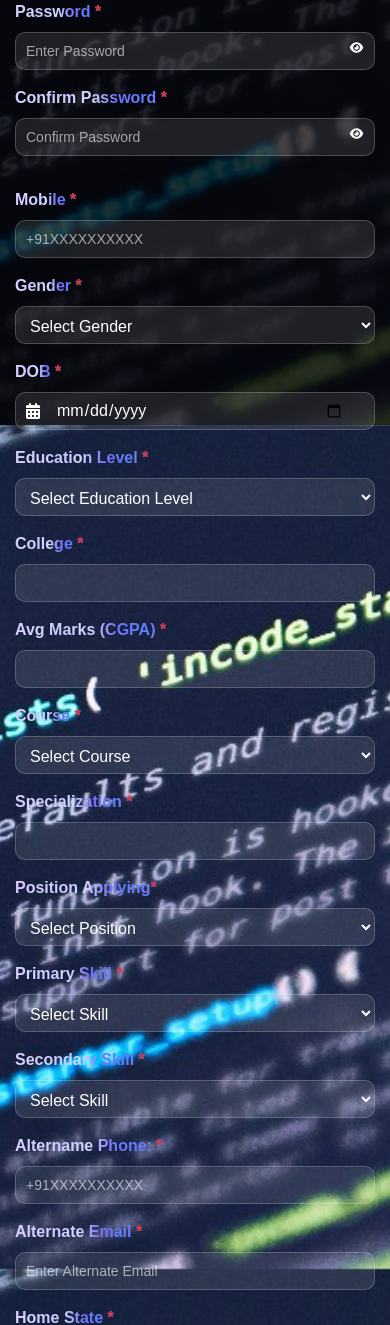
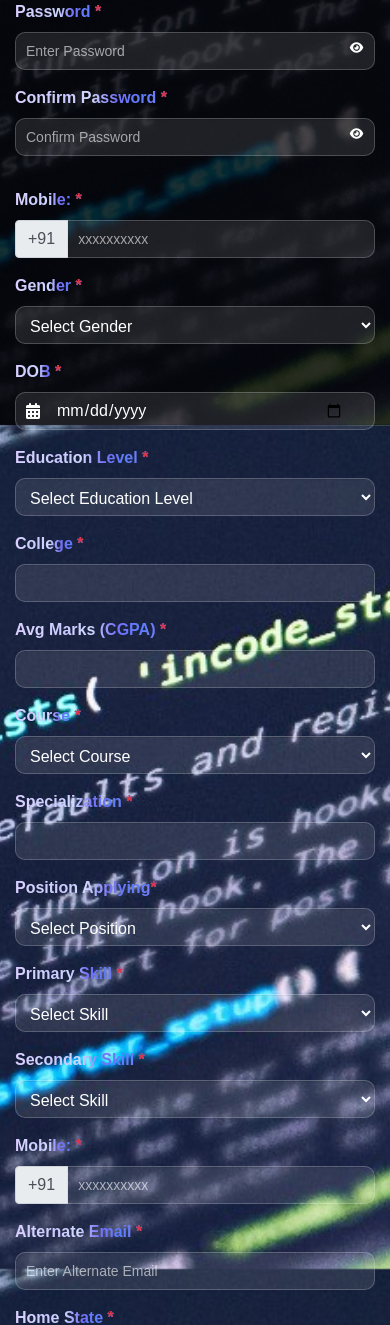
Before and after one commit to RameshVankdoth/demohackathon, a Flask app: page /register in a window 390 px wide. Shown: the part 419-1744 px from the top of the page. Run offline with Flask 3, Linux system fonts and the light colour scheme; data that the repository does not hold is empty; parts of the project's set-up code (start-up, migrations or seed data) failed here and were passed over; some libraries are stand-ins or nearby versions.

Commit message:
phone no change

```diff
--- a/templates/registration.html
+++ b/templates/registration.html
@@ -153,8 +153,15 @@
 
                     <div class="row">
                         <div class="col-md-4 mb-3">
-                            <label for="mobile" class="form-label">Mobile <span class="text-danger">*</span></label>
-                            <input type="tel" class="form-control" id="mobile" name="mobile" pattern="\+91\d{10}" placeholder="+91XXXXXXXXXX" required />
+                            <label for="mobile" class="form-label required">Mobile:
+                                    <span class="text-danger">*</span>
+                                </label>
+                            <div class="input-group">
+                                <div class="input-group-prepend">
+                                    <span class="input-group-text">+91</span>
+                                </div>
+                                <input type="tel" class="form-control" id="mobile" name="mobile" pattern="\d{10}" inputmode="numeric" maxlength="10" placeholder="xxxxxxxxxx" required />
+                            </div>
                         </div>
 
                         <div class="col-md-4 mb-3">
@@ -241,9 +248,17 @@
 
                     <div class="row">
                         <div class="col-md-6 mb-3">
-                            <label for="altphone" class="form-label">Altername Phone: <span class="text-danger">*</span></label>
-                            <input type="tel" class="form-control" id="altphone" name="altphone" pattern="\+91\d{10}" placeholder="+91XXXXXXXXXX" required />
+                                <label for="altphone" class="form-label required">Mobile:
+                                        <span class="text-danger">*</span>
+                                    </label>
+                                <div class="input-group">
+                                    <div class="input-group-prepend">
+                                        <span class="input-group-text">+91</span>
+                                    </div>
+                                    <input type="tel" class="form-control" id="altphone" name="altphone" pattern="\d{10}" inputmode="numeric" maxlength="10" placeholder="xxxxxxxxxx" required />
+                                </div>
                         </div>
+
                         <div class="col-md-6 mb-3">
                             <label for="altemail" class="form-label">Alternate Email <span class="text-danger">*</span></label>
                             <input type="email" class="form-control" id="altemail" name="altemail" placeholder="Enter Alternate Email" required />
@@ -505,6 +520,34 @@
         // Attach event listeners to validate password on input
         document.getElementById('Password').addEventListener('input', validatePassword);
         document.getElementById('Conpass').addEventListener('input', validatePassword);
+
+
+    </script>
+
+    <script>
+        document.getElementById('mobile').addEventListener('input', function(e) {
+        this.value = this.value.replace(/\D/, ''); // Replace non-digit characters
+        var input = e.target;
+        var value = input.value.replace(/\D/g, ''); // Remove any non-digit characters
+        input.value = value; // Set the cleaned value back to the input field
+
+        // Limit to 10 digits after +91
+        if (value.length > 10) {
+            input.value = value.slice(0, 10);
+        }
+        });
+
+        document.getElementById('altphone').addEventListener('input', function(e) {
+        this.value = this.value.replace(/\D/, ''); // Replace non-digit characters
+        var input = e.target;
+        var value = input.value.replace(/\D/g, ''); // Remove any non-digit characters
+        input.value = value; // Set the cleaned value back to the input field
+
+        // Limit to 10 digits after +91
+        if (value.length > 10) {
+            input.value = value.slice(0, 10);
+        }
+        });
     </script>
 </body>
 </html>
```
